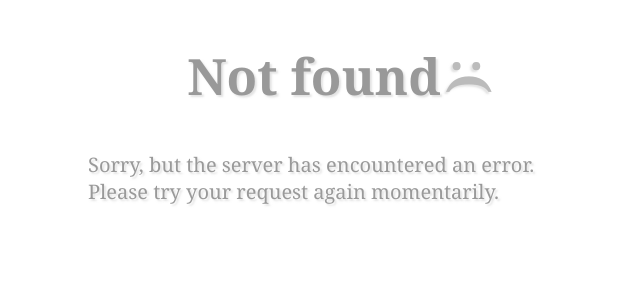
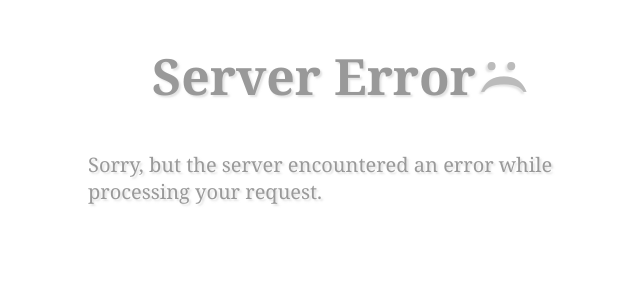
Before and after one commit to mrob11/django-html5-boilerplate, a Django app: template projectname/templates/500.html in a window 1280 px wide. Shown: the top 300 px of the page, without its empty margins (302-942 px from the left). Run offline with Django 3.2, Linux system fonts and the light colour scheme; the template is opened without the code that fills it, so the values that code supplies are empty.

Commit message:
Updated 404 and 500 templates

```diff
--- a/projectname/templates/500.html
+++ b/projectname/templates/500.html
@@ -1,11 +1,14 @@
+<!doctype html>
 {% load i18n %}
-<!DOCTYPE html>
-<title>{% trans "Page Not Found" %}</title>
+<html>
+<head>
+  <meta charset="utf-8">
+  <title>{% trans "Server Error" %} :(</title>
   <style>
     body { text-align: center;}
     h1 { font-size: 50px; text-align: center }
     span[frown] { transform: rotate(90deg); display:inline-block; color: #bbb; }
-  body { font: 20px Constantia, "Hoefler Text",  "Adobe Caslon Pro", Baskerville, Georgia, Times, serif; color: #999; text-shadow: 2px 2px 2px rgba(200, 200, 200, 0.5); }
+    body { font: 20px Constantia, 'Hoefler Text',  "Adobe Caslon Pro", Baskerville, Georgia, Times, serif; color: #999; text-shadow: 2px 2px 2px rgba(200, 200, 200, 0.5); }
     ::-moz-selection{ background:#FF5E99; color:#fff; }
     ::selection { background:#FF5E99; color:#fff; }
     article {display:block; text-align: left; width: 500px; margin: 0 auto; }
@@ -13,10 +16,14 @@
     a { color: rgb(36, 109, 56); text-decoration:none; }
     a:hover { color: rgb(96, 73, 141) ; text-shadow: 2px 2px 2px rgba(36, 109, 56, 0.5); }
   </style>
+</head>
+<body>
+  <article>
+    <h1>{% trans "Server Error" %} <span frown>:(</span></h1>
+    <div>
+       <p>{% trans "Sorry, but the server encountered an error while processing your request." %}</p>
+    </div>
 
-<article>
-   <h1>{% trans "Not found" %} <span frown>:(</span></h1>
-   <div>
-       <p>{% trans "Sorry, but the server has encountered an error. Please try your request again momentarily." %}</p>
-   </div>
   </article>
+</body>
+</html>
```
Also changed, not shown: projectname/templates/404.html (+11 -5 lines). Lines whose indentation alone changed are shown as unchanged.
